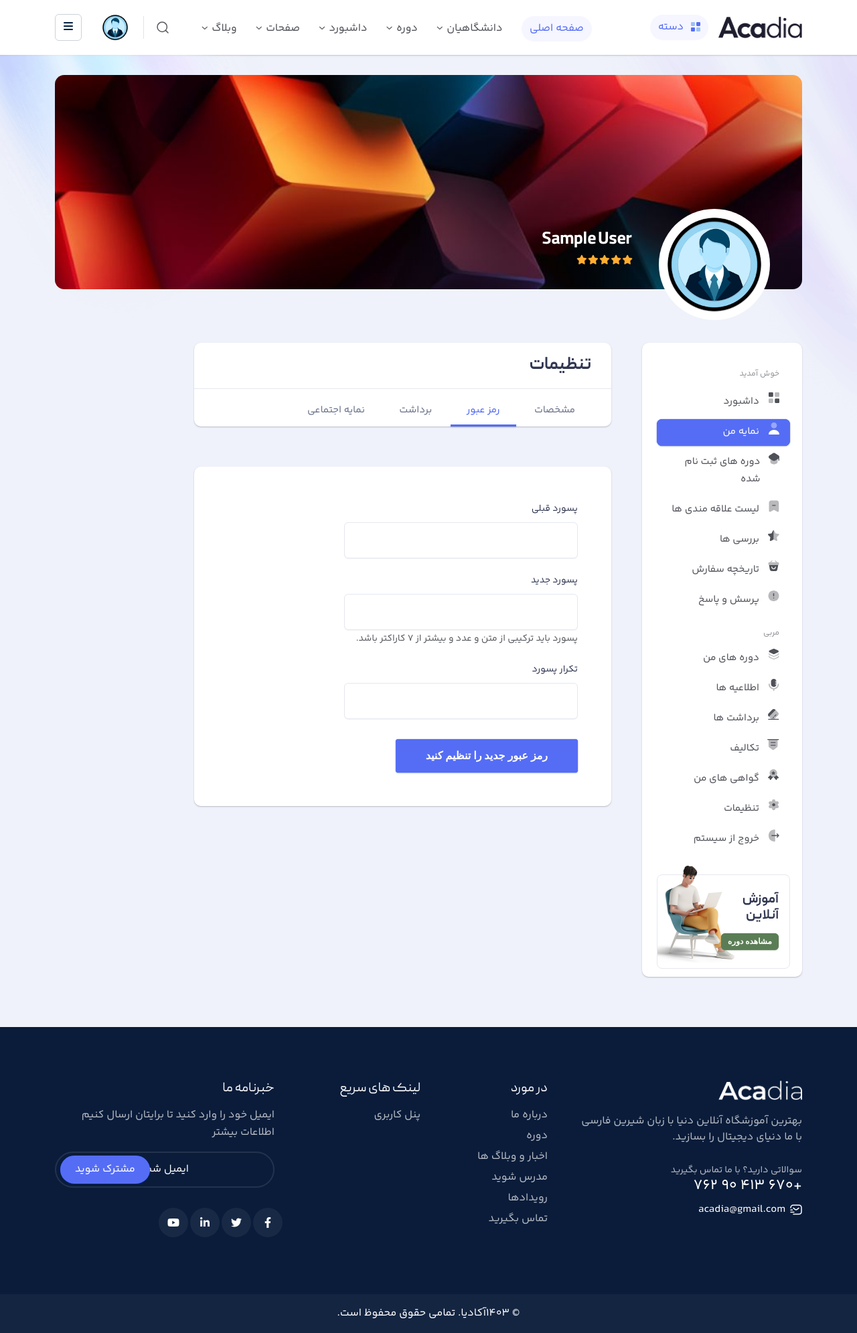
After one commit to AdelKhedri/myacademy, a Django app: page /profile/change-password/ in a window 1280 px wide. The commit adds this page. Shown: the whole page at 67% size. Run offline with Django 3.2, Linux system fonts and the light colour scheme; the visitor is signed in with stand-in values (Sample User, id 1); some libraries are stand-ins or nearby versions; some web fonts are replaced.

Commit message:
add change password view,form,test

```diff
--- a/templates/user/base.html
+++ b/templates/user/base.html
@@ -4,7 +4,7 @@
 <head>
     <meta charset="utf-8">
     <meta content="ie=edge" http-equiv="x-ua-compatible">
-    <title>Acadia - دوره دانشگاه و دوره آنلاین HTML5 الگوی</title>
+    <title>{% block title %}آکادمی من{% endblock %}</title>
     <meta content="" name="description">
     <meta content="width=device-width,initial-scale=1" name="viewport">
     <link href="{% static 'img/logo/favicon.png' %}" rel="shortcut icon" type="image/x-icon">
--- /dev/null
+++ b/templates/user/change-password.html
@@ -0,0 +1,49 @@
+{% extends 'user/base.html' %}
+{% block title %}تغییر پسورد | آکادمی من {% endblock %}
+{% block content %}
+                    <div class="col-lg-9">
+                        <div class="tpd-course-area">
+                            <div class="tp-dashboard-tab mb-60">
+                                <h2 class="tp-dashboard-tab-title">تنظیمات</h2>
+                                <div class="tp-dashboard-tab-list">
+                                    <ul>
+                                        <li><a href="{% url 'user:profile' %}">مشخصات</a></li>
+                                        <li><a class="active" href="{% url 'user:change-password' %}">رمز عبور</a></li>
+                                        <li><a href="instructor-setting-withdraw.html">برداشت</a></li>
+                                        <li><a href="instructor-setting-social.html">نمایه اجتماعی</a></li>
+                                    </ul>
+                                </div>
+                            </div>
+                            <div class="tpd-setting-box">
+                                {% if messages %}
+                                {% for message in messages %}
+                                <div class="alert alert-warning">{{ message }}</div>
+                                {% endfor %}
+                                {% endif %}
+                                <form method="post" class="tpd-setting-password-content">
+                                    {% for error in form.non_field_errors %}
+                                    <div class="alert alert-danger">
+                                        {{ error }}
+                                    </div>
+                                    {% endfor %}
+
+                                    {% csrf_token %}
+                                    {% for field in form %}
+                                    <div class="col-lg-8">
+                                        <div class="tpd-input">
+                                            <label for="{{ field.id_for_label }}">{{ field.label }}</label>
+                                            {{ field }}
+                                            {{ field.help_text }}
+                                        </div>
+                                    </div>
+                                    {% endfor %}
+                                    <div class="col-lg-8">
+                                        <div class="tpd-setting-btn">
+                                            <button>رمز عبور جدید را تنظیم کنید</button>
+                                        </div>
+                                    </div>
+                                </form>
+                            </div>
+                        </div>
+                    </div>
+{% endblock %}
--- a/templates/user/profile.html
+++ b/templates/user/profile.html
@@ -12,7 +12,7 @@
                 <ul>
                     <li><a class="active" href="{% url 'user:profile' %}">مشخصات</a>
                     </li>
-                    <li><a href="instructor-setting-password.html">رمز عبور</a></li>
+                    <li><a href="{% url 'user:change-password' %}">رمز عبور</a></li>
                     <li><a href="instructor-setting-withdraw.html">برداشت</a></li>
                     <li><a href="instructor-setting-social.html">نمایه اجتماعی</a></li>
                 </ul>
--- a/user/forms.py
+++ b/user/forms.py
@@ -40,3 +40,34 @@ class UserProfileForm(forms.ModelForm):
         if self.user.username != username and User.objects.filter(username=username).exists():
             raise forms.ValidationError('نام کاربری تکراری است.')
         return username
+
+
+class PasswordChangeForm(forms.Form):
+    last_password = forms.CharField(max_length=100, label='پسورد قبلی', widget=forms.PasswordInput)
+    new_password1 = forms.CharField(
+        max_length=100, label='پسورد جدید',
+        widget=forms.PasswordInput,
+        help_text= 'پسورد باید ترکیبی از متن و عدد و بیشتر از ۷ کاراکتر باشد.'
+        )
+    new_password2 = forms.CharField(max_length=100, label='تکرار پسورد', widget=forms.PasswordInput)
+
+    def __init__(self, *args, **kwargs):
+        self.user = kwargs.pop('user', None)
+        super().__init__(*args, **kwargs)
+
+    def clean(self):
+        cleaned_data = super().clean()
+        new_password1 = cleaned_data['new_password1']
+        new_password2 = cleaned_data['new_password2']
+        last_password = cleaned_data['last_password']
+
+        if not new_password1 or not last_password or new_password1 != new_password2 or len(new_password1) < 7:
+            raise forms.ValidationError('پسورد باید ترکیبی از متن و عدد و بیشتر از ۷ کاراکتر باشد.')
+        elif not self.user.check_password(self.cleaned_data['last_password']):
+            raise forms.ValidationError('پسورد قبلی اشتباه است.')
+        return cleaned_data
+
+    def save(self, commit = True):
+        self.user.set_password(self.cleaned_data['new_password1'])
+        self.user.save()
+        return self.user
--- a/user/urls.py
+++ b/user/urls.py
@@ -1,8 +1,9 @@
 from django.urls import path
-from .views import ProfileView
+from .views import ProfileView, ChangePasswordView
 
 
 app_name = 'user'
 urlpatterns = [
     path('', ProfileView.as_view(), name = 'profile'),
+    path('change-password/', ChangePasswordView.as_view(), name = 'change-password'),
 ]
--- a/user/views.py
+++ b/user/views.py
@@ -1,7 +1,7 @@
-from django.shortcuts import render
-from django.views.generic import UpdateView
+from django.shortcuts import redirect, render
+from django.views.generic import UpdateView, FormView
 from django.contrib.auth.mixins import LoginRequiredMixin
-from .forms import UserProfileForm
+from .forms import UserProfileForm, PasswordChangeForm
 from .models import Profile
 from django.urls import reverse_lazy
 from django.contrib import messages
@@ -30,3 +30,23 @@ class ProfileView(LoginRequiredMixin, UpdateView):
         form.save()
         messages.success(self.request, 'پروفایل با موفقیت آپدیت شد.')
         return self.render_to_response(self.get_context_data(form=form))
+
+
+class ChangePasswordView(LoginRequiredMixin, FormView):
+    template_name = 'user/change-password.html'
+    form_class = PasswordChangeForm
+    success_url = reverse_lazy('academy:login')
+
+    def get_context_data(self, **kwargs):
+        context = super().get_context_data(**kwargs)
+        context['current_page'] = 'profile'
+        return context
+
+    def get_form_kwargs(self):
+        kwargs = super().get_form_kwargs()
+        kwargs['user'] = self.request.user
+        return kwargs
+
+    def form_valid(self, form):
+        form.save()
+        return redirect('academy:login')
```
Also changed, not shown: user/tests/tests_views.py (+46 -0 lines).
